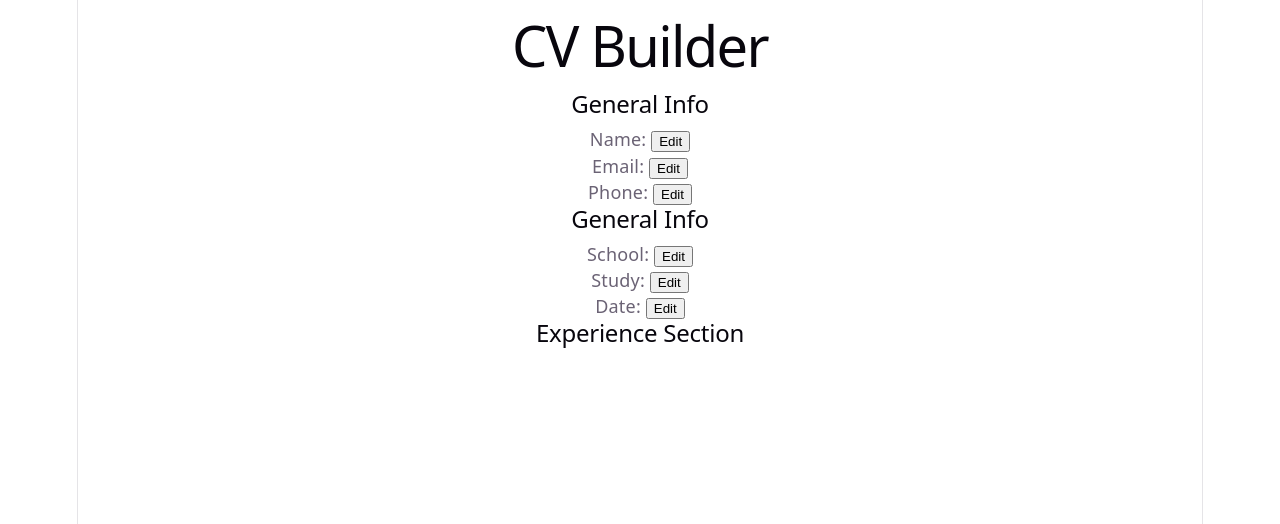
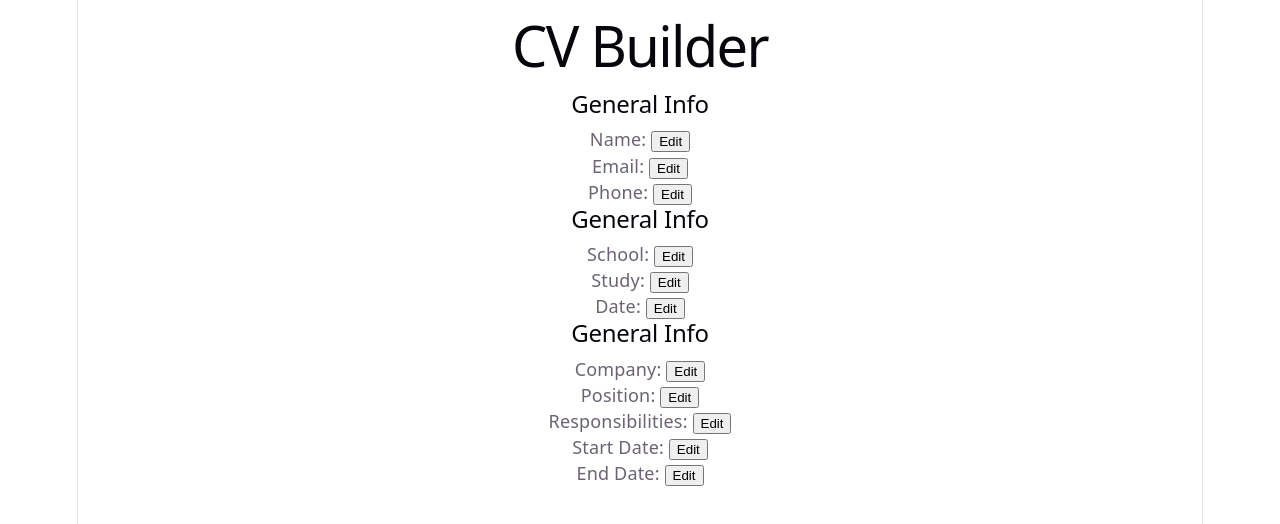
Before and after one commit to 1nf1n1t3f1r3/odin_cv_application, a React (Vite) app: page / in a window 1280 px wide. Shown: the top 524 px of the page. Built offline with nearby package versions, Linux system fonts and the light colour scheme.

Commit message:
Added Experience Field

```diff
--- a/src/components/Education.jsx
+++ b/src/components/Education.jsx
@@ -1,4 +1,4 @@
-//src/components/GeneralInfo.jsx
+//src/components/Education.jsx
 
 import { useState } from "react";
 import Field from "./Field.jsx";
--- a/src/components/Experience.jsx
+++ b/src/components/Experience.jsx
@@ -1,5 +1,95 @@
-function Experience() {
-  return <h2>Experience  Section</h2>;
+//src/components/Experience.jsx
+
+import { useState } from "react";
+import Field from "./Field.jsx";
+
+function Experience({ editingSection, setEditingSection }) {
+  const [company, setCompany] = useState("");
+  const [position, setPosition] = useState("");
+  const [responsibilities, setResponsibilities] = useState("");
+  const [startDate, setStartDate] = useState("");
+  const [endDate, setEndDate] = useState("");
+
+  return (
+    <div>
+      <h2>General Info</h2>
+
+      <Field
+        label="Company"
+        type="text"
+        value={company}
+        isEditing={editingSection === "experience-company"}
+        onChange={(e) => setCompany(e.target.value)}
+        onEditToggle={() =>
+          setEditingSection(
+            editingSection === "experience-company"
+              ? null
+              : "experience-company",
+          )
+        }
+      />
+
+      <Field
+        label="Position"
+        type="text"
+        value={position}
+        isEditing={editingSection === "experience-position"}
+        onChange={(e) => setPosition(e.target.value)}
+        onEditToggle={() =>
+          setEditingSection(
+            editingSection === "experience-position"
+              ? null
+              : "experience-position",
+          )
+        }
+      />
+
+      <Field
+        label="Responsibilities"
+        type="text"
+        value={responsibilities}
+        isEditing={editingSection === "experience-responsibilities"}
+        onChange={(e) => setResponsibilities(e.target.value)}
+        onEditToggle={() =>
+          setEditingSection(
+            editingSection === "experience-responsibilities"
+              ? null
+              : "experience-responsibilities",
+          )
+        }
+      />
+
+      <Field
+        label="Start Date"
+        type="text"
+        value={startDate}
+        isEditing={editingSection === "experience-startDate"}
+        onChange={(e) => setStartDate(e.target.value)}
+        onEditToggle={() =>
+          setEditingSection(
+            editingSection === "experience-startDate"
+              ? null
+              : "experience-startDate",
+          )
+        }
+      />
+
+      <Field
+        label="End Date"
+        type="text"
+        value={endDate}
+        isEditing={editingSection === "experience-endDate"}
+        onChange={(e) => setEndDate(e.target.value)}
+        onEditToggle={() =>
+          setEditingSection(
+            editingSection === "experience-endDate"
+              ? null
+              : "experience-endDate",
+          )
+        }
+      />
+    </div>
+  );
 }
 
 export default Experience;
```
